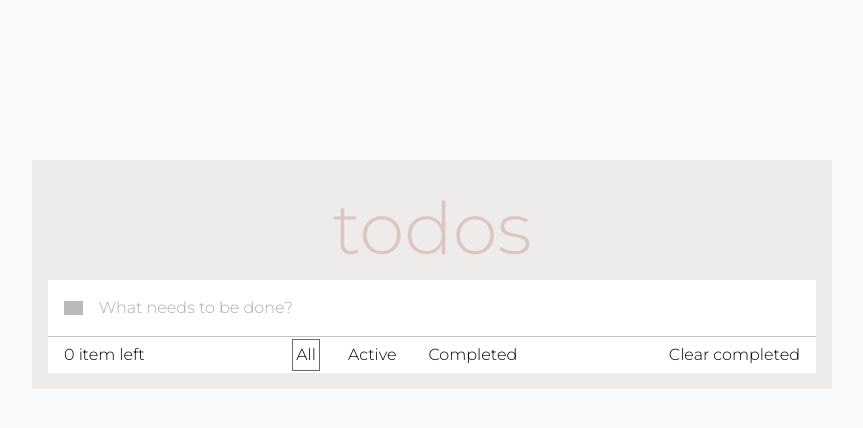
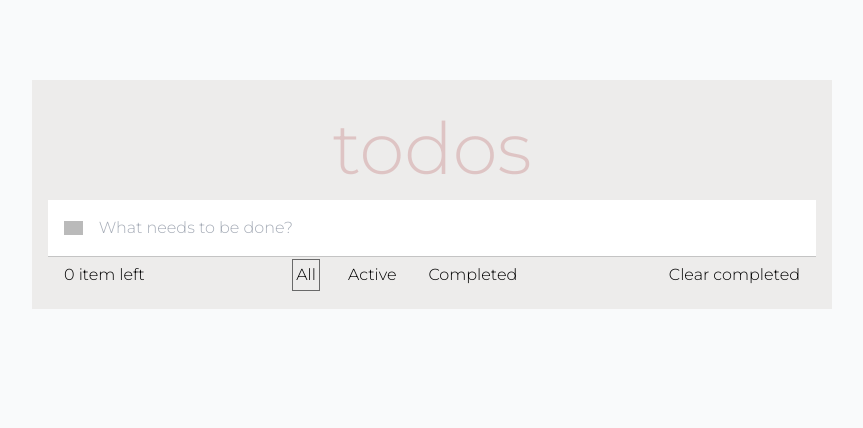
Before and after one commit to i0ji/t_todo_app, a React (Vite) app: page / in a window 1280 px wide. Shown: the top 428 px of the page, without its empty margins (208-1071 px from the left). Built offline with nearby package versions, Linux system fonts and the light colour scheme; grey boxes are pictures that could not be loaded.

Commit message:
style: multuply style cnages,a dd overflow scroll, some media

```diff
--- a/src/App.scss
+++ b/src/App.scss
@@ -1,6 +1,7 @@
 main {
-  @apply p-4;
+  @apply p-4 flex flex-col;
   background-color: rgba(231, 229, 228, 0.664);
+  max-height: 80vh;
   width: calc(100vw - 30rem);
   min-width: 500px;
   max-width: 800px;
--- a/src/components/TaskItem.tsx
+++ b/src/components/TaskItem.tsx
@@ -2,14 +2,15 @@ import styles from "./components.module.scss";
 
 export default function TaskItem({ task, toggleTask }: TaskItemProps) {
     return (
-        <li className={styles.listItem}>
-            <label className={styles.customCheckboxContainer}>
+        <li className={styles.taskItem}>
+
+            <label className={styles.checkboxContainer}>
                 <input
                     type="checkbox"
                     checked={task.completed}
                     onChange={() => toggleTask(task.id)}
                 />
-                <span className={styles.customCheckbox}></span>
+                <span className={styles.checkbox}></span>
             </label>
             <span
                 className={task.completed ? styles.taskComplete : ''}
--- a/src/components/TaskList.tsx
+++ b/src/components/TaskList.tsx
@@ -29,6 +29,7 @@ export default function TaskList({
     };
 
     return (
+        <>
             <section className={styles.taskList}>
                 <ul>
                     {filteredTasks.map((task) => (
@@ -36,6 +37,8 @@ export default function TaskList({
                     ))}
                 </ul>
 
+
+            </section>
             <div className={styles.taskListControl}>
                 <p>{itemsLeft} item left</p>
                 <div>
@@ -60,6 +63,6 @@ export default function TaskList({
                 </div>
                 <button onClick={() => removeCompleteTasks()}>Clear completed</button>
             </div>
-        </section>
+        </>
     );
 };
--- a/src/components/components.module.scss
+++ b/src/components/components.module.scss
@@ -5,6 +5,8 @@
   input {
     @apply w-full;
     outline: none;
+    overflow-wrap: break-word;
+    word-break: break-all;
   }
 
   input::-webkit-input-placeholder {
@@ -21,19 +23,37 @@
   }
 }
 
-.listItem {
+.taskList {
+  @apply bg-white flex-grow;
+  overflow: hidden;
+  display: flex;
+  flex-direction: column;
+
+  ul {
+    @apply overflow-y-auto;
+    max-height: 70vh;
+    padding: 0;
+    margin: 0;
+    list-style-type: none;
+
+    li {
       @apply flex items-center py-3;
       border-bottom: 1px solid rgba(128, 128, 128, 0.144);
+      overflow-wrap: break-word;
+      word-break: break-all;
+      span {
+        @apply pr-2;
+      }
 
       input[type="checkbox"] {
         display: none;
       }
 
-  .customCheckboxContainer {
+      .checkboxContainer {
         @apply flex px-4 items-center relative cursor-pointer;
       }
 
-  .customCheckbox {
+      .checkbox {
         @apply inline-block relative;
         display: inline-block;
         width: 20px;
@@ -43,16 +63,16 @@
         transition: border-color 0.2s ease;
       }
 
-  .customCheckboxContainer:hover .customCheckbox {
+      .checkboxContainer:hover .checkbox {
         border-color: #777;
       }
 
-  input[type="checkbox"]:checked + .customCheckbox {
+      input[type="checkbox"]:checked + .checkbox {
         background-color: white;
         border-color: #777;
       }
 
-  input[type="checkbox"]:checked + .customCheckbox::before {
+      input[type="checkbox"]:checked + .checkbox::before {
         @apply absolute;
         content: "";
         width: 6px;
@@ -69,9 +89,8 @@
         opacity: 0.6;
       }
     }
-
-.taskList {
-  @apply bg-white;
+  }
+}
 
 .taskListControl {
   @apply flex justify-between p-4 h-9 items-center;
@@ -87,4 +106,12 @@
     border: 1px solid rgba(105, 105, 105, 4);
   }
 }
+
+@media (max-width: 1050px) {
+  .taskList {
+    .taskListControl {
+      height: 10rem;
+      flex-direction: column;
     }
+  }
+}
--- a/src/index.scss
+++ b/src/index.scss
@@ -3,12 +3,11 @@
 @tailwind utilities;
 @import "styles/_reset.scss";
 @import "styles/_font.scss";
+@import "styles/_scroll.scss";
 
 body {
-  @apply flex justify-center bg-gray-50;
-  position: relative;
+  @apply flex justify-center bg-gray-50 my-20 relative;
   width: 100vw;
-  height: 100vh;
-  padding-top: 10rem;
+  height: 80vh;
   color: black;
 }
--- a/src/styles/_reset.scss
+++ b/src/styles/_reset.scss
@@ -2,6 +2,8 @@
     padding: 0;
     margin: 0;
     border: none;
+      user-select: none;
+
   }
 
   *,
--- /dev/null
+++ b/src/styles/_scroll.scss
@@ -0,0 +1,19 @@
+::-webkit-scrollbar {
+  @apply w-2 h-2;
+}
+
+::-webkit-scrollbar-thumb {
+  @apply rounded-lg bg-gray-400;
+}
+
+::-webkit-scrollbar-thumb:hover {
+  @apply bg-gray-500;
+}
+
+::-webkit-scrollbar-track {
+  @apply bg-transparent;
+}
+
+::-webkit-scrollbar-corner {
+  @apply bg-gray-200;
+}
```
Lines whose indentation alone changed are shown as unchanged.
